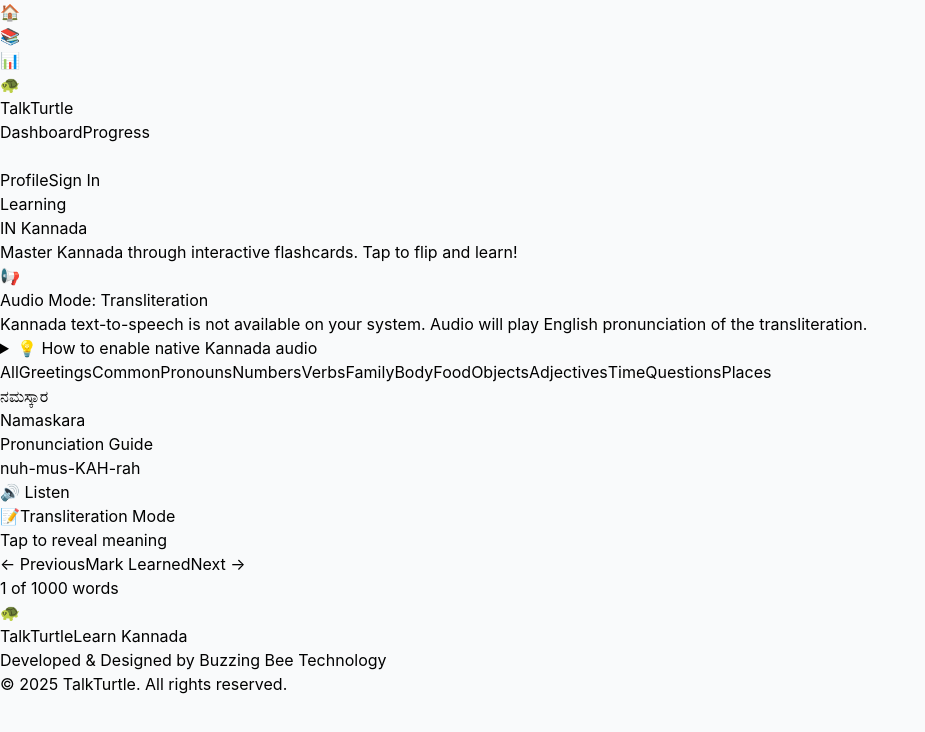
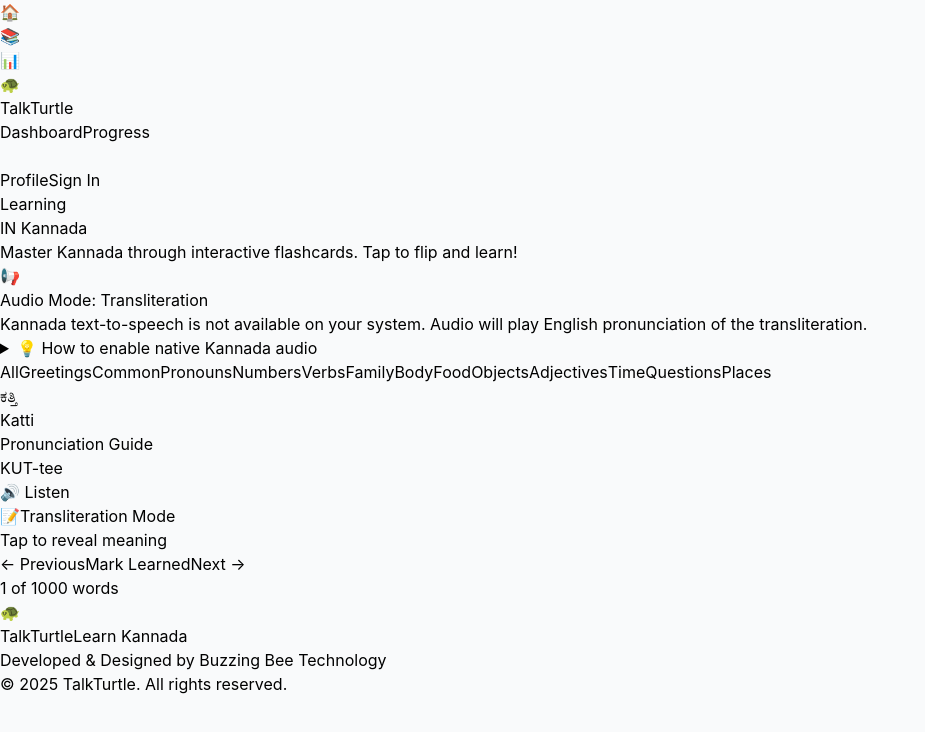
Before and after one commit to lrkaussie/Language_App, a React (Vite) app: page / in a window 1280 px wide. Shown: the top 732 px of the page, without its empty margins (0-925 px from the left). Built offline with nearby package versions, Linux system fonts and the light colour scheme.

Commit message:
add randomizer to give a random word set instead of a same set

```diff
--- a/src/components/Flashcards.jsx
+++ b/src/components/Flashcards.jsx
@@ -11,11 +11,28 @@
   const [category, setCategory] = useState('all')
   const [isSpeaking, setIsSpeaking] = useState(false)
   const [hasKannadaVoice, setHasKannadaVoice] = useState(null) // null = checking, true/false = result
+  const [shuffledVocab, setShuffledVocab] = useState([])
 
-  const filteredVocab = category === 'all'
-    ? vocabulary
-    : vocabulary.filter(word => word.category === category)
+  // Fisher-Yates shuffle algorithm for true randomization
+  const shuffleArray = (array) => {
+    const shuffled = [...array]
+    for (let i = shuffled.length - 1; i > 0; i--) {
+      const j = Math.floor(Math.random() * (i + 1));
+      [shuffled[i], shuffled[j]] = [shuffled[j], shuffled[i]]
+    }
+    return shuffled
+  }
 
+  // Initialize shuffled vocabulary on mount and when category changes
+  useEffect(() => {
+    const filtered = category === 'all'
+      ? vocabulary
+      : vocabulary.filter(word => word.category === category)
+    setShuffledVocab(shuffleArray(filtered))
+    setCurrentIndex(0) // Reset to first card when shuffling
+  }, [category])
+
+  const filteredVocab = shuffledVocab
   const currentWord = filteredVocab[currentIndex]
 
   useEffect(() => {
@@ -244,10 +261,7 @@
         {categories.map(cat => (
           <button
             key={cat}
-            onClick={() => {
-              setCategory(cat)
-              setCurrentIndex(0)
-            }}
+            onClick={() => setCategory(cat)}
             className={`px-3 sm:px-4 py-2 rounded-lg text-xs sm:text-sm font-medium transition-all whitespace-nowrap flex-shrink-0 ${
               category === cat
                 ? 'bg-blue-600 text-white shadow-sm'
```
Also changed, not shown: 1 other file (tests, documents, lock files or other folders).
